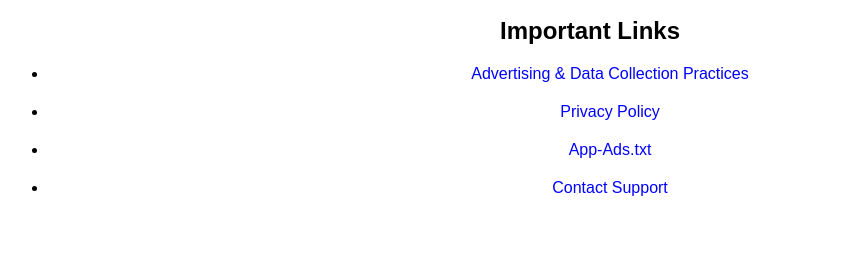
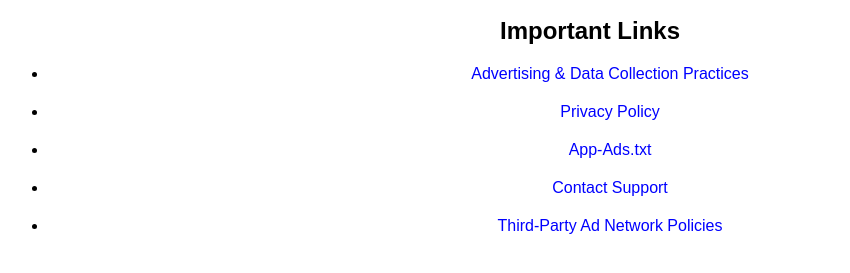
Before and after one commit to Trade-Girgus/TradesArcade, a plain HTML site: page index.html in a window 1280 px wide. Shown: the part 159-432 px from the top of the page, without its empty margins (50-900 px from the left). Drawn offline with Linux system fonts and the light colour scheme.

Commit message:
Update index.html

```diff
--- a/index.html
+++ b/index.html
@@ -32,9 +32,11 @@
         <li><a href="privacy-policy.html">Privacy Policy</a></li>
         <li><a href="app-ads.txt">App-Ads.txt</a></li>
         <li><a href="contact.html">Contact Support</a></li>
+        <li><a href="ad-networks.html">Third-Party Ad Network Policies</a></li>
     </ul>
 
 </body>
 
 
+
 </html>
```
